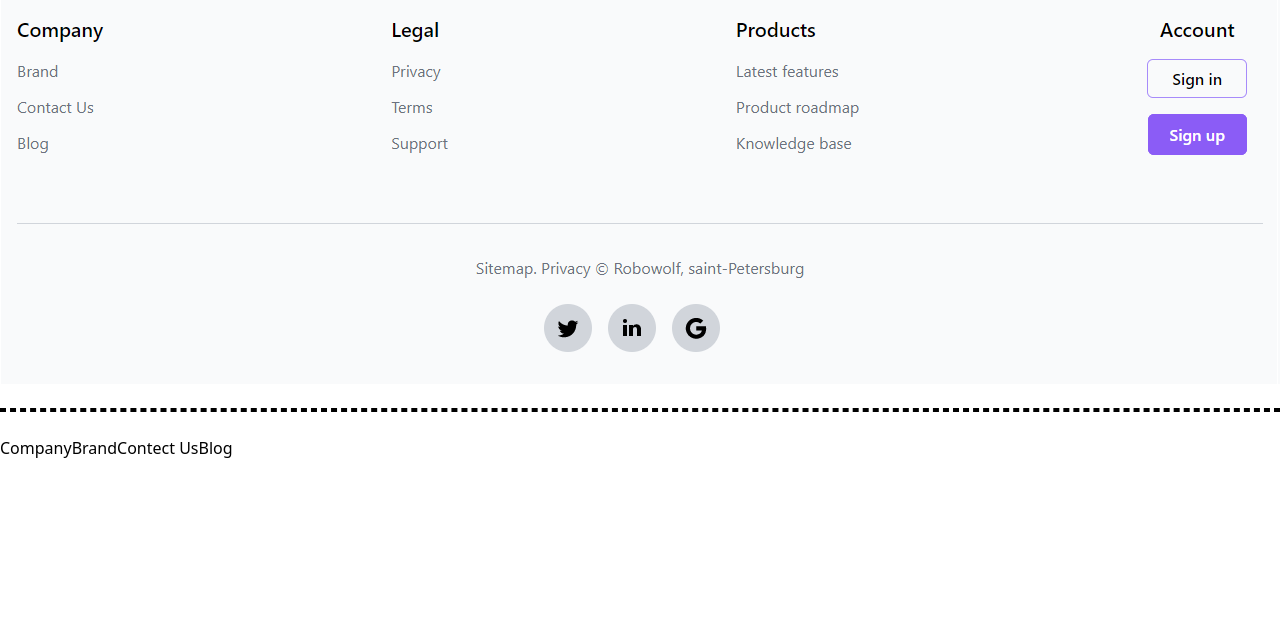
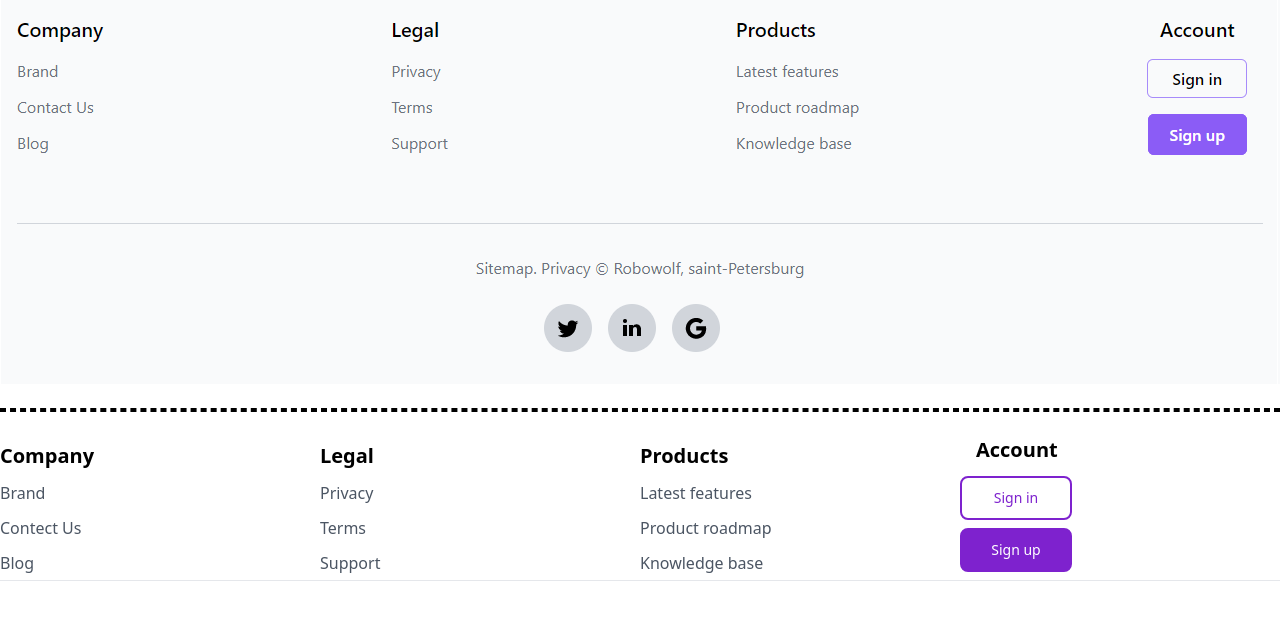
Before and after one commit to Shivam4160/FrontEnd-Practice, a plain HTML site: page TAILWIND-CSS/component/4-columns/index.html in a window 1280 px wide. Drawn offline with nearby package versions, Linux system fonts and the light colour scheme.

Commit message:
10-12-2024

```diff
--- a/TAILWIND-CSS/component/4-columns/index.html
+++ b/TAILWIND-CSS/component/4-columns/index.html
@@ -10,33 +10,34 @@
     <div class="container h-96 mx-auto bg-[url(./4-columns.png)]" ></div>
     <br><hr class="border-2 border-black border-dashed"><br>
 
-    <div class="container">
-        <div class="grid grid-cols-4">
-            <div class="flex">
-                <div>Company</div>
-                <div>Brand</div>
-                <div>Contect Us</div>
-                <div>Blog</div>
+    <div class="container mx-auto">
+        <div class="grid grid-cols-4 justify-between w-screen">
+            <div class="flex flex-col justify-around">
+                <div class="font-semibold text-xl " >Company</div>
+                <div class="text-gray-600">Brand</div>
+                <div class="text-gray-600">Contect Us</div>
+                <div class="text-gray-600">Blog</div>
             </div>
-            <div class="flex">
-                <div></div>
-                <div></div>
-                <div></div>
-                <div></div>
+            <div class="flex flex-col justify-around">
+                <div class="font-semibold text-xl " >Legal</div>
+                <div class="text-gray-600">Privacy</div>
+                <div class="text-gray-600">Terms</div>
+                <div class="text-gray-600">Support</div>
             </div>
-            <div class="flex">
-                <div></div>
-                <div></div>
-                <div></div>
-                <div></div>
+            <div class="flex flex-col justify-around">
+                <div class="font-semibold text-xl " >Products</div>
+                <div class="text-gray-600">Latest features</div>
+                <div class="text-gray-600">Product roadmap</div>
+                <div class="text-gray-600">Knowledge base</div>
             </div>
-            <div class="flex">
-                <div></div>
-                <div></div>
-                <div></div>
-                <div></div>
+            <div class="flex flex-col ">
+                <div class="font-semibold text-xl pl-4 mb-3 " >Account</div>
+                <button type="button" class=" text-purple-700  bg-white border-2 border-purple-700 font-medium rounded-lg text-sm py-2.5 mb-2 w-28">Sign in</button>
+                <button type="button" class=" text-white  bg-purple-700  border-purple-700  border-2  font-medium rounded-lg text-sm mb-2 py-2.5 w-28">Sign up</button>
+
             </div>
         </div>
+        <hr>
     </div>
 
 </body>
```
